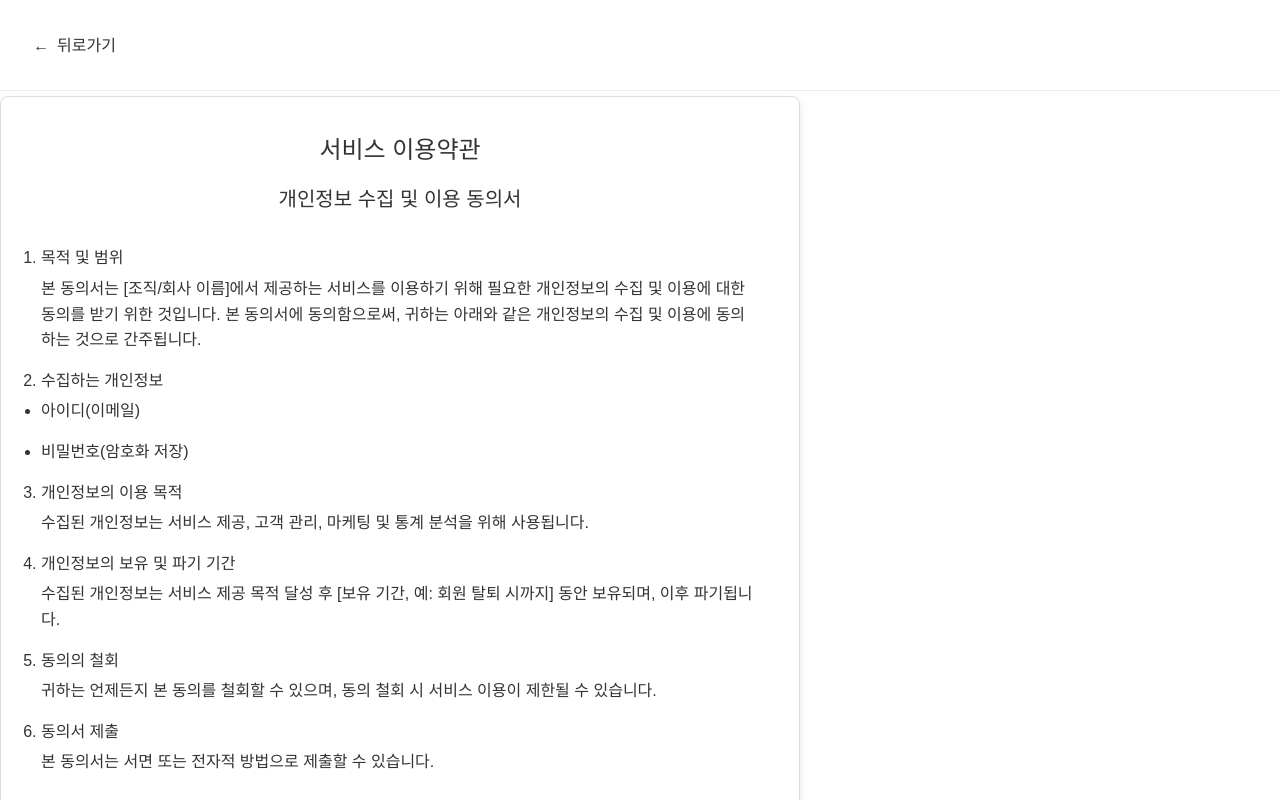
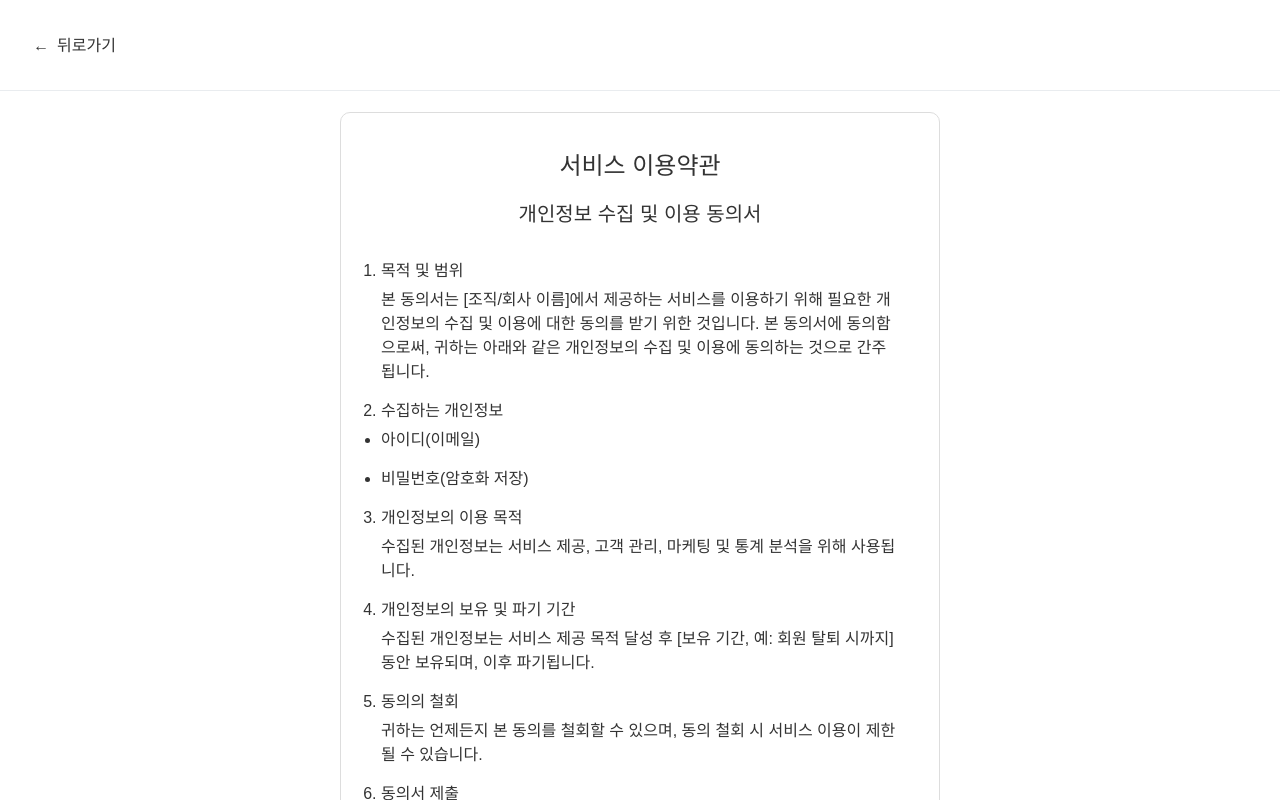
Before and after one commit to oz-4team/bbang-fe, a React (Vite) app: page /privacy in a window 1280 px wide. Shown: the top 800 px of the page. Built offline with nearby package versions, Linux system fonts and the light colour scheme; no server answers.

Commit message:
✨ Feat: 관리자 권한 신청 페이지 레이아웃 개선 및 스타일 수정

```diff
--- a/src/components/Privacy.jsx
+++ b/src/components/Privacy.jsx
@@ -1,6 +1,6 @@
-import React from 'react';
-import '../styles/Privacy.css'; // CSS 파일을 import
-import { useNavigate } from 'react-router-dom'; // React Router 사용
+import React from "react";
+import { useNavigate } from "react-router-dom"; // React Router 사용
+import "../styles/Privacy.css"; // CSS 파일을 import
 
 const Privacy = () => {
   const navigate = useNavigate(); // 페이지 이동을 위한 hook
@@ -10,14 +10,22 @@ const Privacy = () => {
   };
 
   return (
+    <>
+      <div className="outlet-container">
+        <div className="inner">
           <div className="privacy-policy-container">
             <h1 className="privacy-policy-title">서비스 이용약관</h1>
-      <h2 className="privacy-policy-subtitle">개인정보 수집 및 이용 동의서</h2>
+            <h2 className="privacy-policy-subtitle">
+              개인정보 수집 및 이용 동의서
+            </h2>
             <ol className="privacy-policy-list">
               <li>
                 <strong>목적 및 범위</strong>
                 <p>
-            본 동의서는 [조직/회사 이름]에서 제공하는 서비스를 이용하기 위해 필요한 개인정보의 수집 및 이용에 대한 동의를 받기 위한 것입니다. 본 동의서에 동의함으로써, 귀하는 아래와 같은 개인정보의 수집 및 이용에 동의하는 것으로 간주됩니다.
+                  본 동의서는 [조직/회사 이름]에서 제공하는 서비스를 이용하기
+                  위해 필요한 개인정보의 수집 및 이용에 대한 동의를 받기 위한
+                  것입니다. 본 동의서에 동의함으로써, 귀하는 아래와 같은
+                  개인정보의 수집 및 이용에 동의하는 것으로 간주됩니다.
                 </p>
               </li>
               <li>
@@ -29,15 +37,24 @@ const Privacy = () => {
               </li>
               <li>
                 <strong>개인정보의 이용 목적</strong>
-          <p>수집된 개인정보는 서비스 제공, 고객 관리, 마케팅 및 통계 분석을 위해 사용됩니다.</p>
+                <p>
+                  수집된 개인정보는 서비스 제공, 고객 관리, 마케팅 및 통계
+                  분석을 위해 사용됩니다.
+                </p>
               </li>
               <li>
                 <strong>개인정보의 보유 및 파기 기간</strong>
-          <p>수집된 개인정보는 서비스 제공 목적 달성 후 [보유 기간, 예: 회원 탈퇴 시까지] 동안 보유되며, 이후 파기됩니다.</p>
+                <p>
+                  수집된 개인정보는 서비스 제공 목적 달성 후 [보유 기간, 예:
+                  회원 탈퇴 시까지] 동안 보유되며, 이후 파기됩니다.
+                </p>
               </li>
               <li>
                 <strong>동의의 철회</strong>
-          <p>귀하는 언제든지 본 동의를 철회할 수 있으며, 동의 철회 시 서비스 이용이 제한될 수 있습니다.</p>
+                <p>
+                  귀하는 언제든지 본 동의를 철회할 수 있으며, 동의 철회 시
+                  서비스 이용이 제한될 수 있습니다.
+                </p>
               </li>
               <li>
                 <strong>동의서 제출</strong>
@@ -52,6 +69,9 @@ const Privacy = () => {
               </button>
             </div>
           </div>
+        </div>
+      </div>
+    </>
   );
 };
 
--- a/src/pages/AdminRequestPage.jsx
+++ b/src/pages/AdminRequestPage.jsx
@@ -1,11 +1,12 @@
+import axios from "axios";
 import React, { useState } from "react";
-import axios from "axios";
+import { useNavigate } from "react-router-dom";
+import { setupAxiosInterceptors } from "../api/axiosInterceptors";
 import "../styles/AdminRequest.css";
-import { useNavigate } from "react-router-dom";
 import { isValidPhone } from "../utils/validation";
-import { setupAxiosInterceptors } from "../api/axiosInterceptors";
 
-const API_BASE_URL = import.meta.env.VITE_API_BASE_URL || "http://3.35.108.208:8000";
+const API_BASE_URL =
+  import.meta.env.VITE_API_BASE_URL || "http://3.35.108.208:8000";
 
 const AdminRequestPage = () => {
   const [artistName, setArtistName] = useState("");
@@ -66,6 +67,9 @@ const AdminRequestPage = () => {
   };
 
   return (
+    <>
+      <div className="outlet-container">
+        <div className="inner">
           <div className="page-wrapper">
             <div className="admin-request-page">
               <h1 className="title">관리자 권한 신청</h1>
@@ -96,24 +100,39 @@ const AdminRequestPage = () => {
                     value={phone}
                     onChange={(e) => setPhone(e.target.value)}
                   />
-            {errors.phone && <p className="error-message">{errors.phone}</p>}
+                  {errors.phone && (
+                    <p className="error-message">{errors.phone}</p>
+                  )}
                 </label>
                 <label className="file-upload">
                   증빙서류 (사업자등록증)
-            <input type="file" accept="image/*" onChange={handleFileChange} />
+                  <input
+                    type="file"
+                    accept="image/*"
+                    onChange={handleFileChange}
+                  />
                 </label>
                 {preview && (
                   <div className="file-preview">
                     <img src={preview} alt="첨부파일 미리보기" />
                   </div>
                 )}
-          <p className="notice">* 소요시간은 1 ~ 2일 소요될 수 있습니다</p>
-          <button type="submit" className="submit-button" disabled={!file}>
+                <p className="notice">
+                  * 소요시간은 1 ~ 2일 소요될 수 있습니다
+                </p>
+                <button
+                  type="submit"
+                  className="submit-button"
+                  disabled={!file}
+                >
                   신청하기
                 </button>
               </form>
             </div>
           </div>
+        </div>
+      </div>
+    </>
   );
 };
 
--- a/src/pages/ForgotPasswordPage.jsx
+++ b/src/pages/ForgotPasswordPage.jsx
@@ -1,4 +1,4 @@
-import { useState, useEffect } from "react";
+import { useEffect, useState } from "react";
 import { sendPasswordResetEmail } from "../api/authApi";
 import "../styles/ForgotPassword.css";
 
@@ -15,7 +15,8 @@ function ForgotPasswordPage() {
 
   // 📦 이메일별 쿨타임 가져오기
   const getCooldownEndForEmail = (email) => {
-    const allCooldowns = JSON.parse(localStorage.getItem("passwordResetCooldowns")) || {};
+    const allCooldowns =
+      JSON.parse(localStorage.getItem("passwordResetCooldowns")) || {};
     return allCooldowns[email] || null;
   };
 
@@ -55,10 +56,14 @@ function ForgotPasswordPage() {
 
   // 쿨타임 저장
   const saveCooldownForEmail = (email) => {
-    const allCooldowns = JSON.parse(localStorage.getItem("passwordResetCooldowns")) || {};
+    const allCooldowns =
+      JSON.parse(localStorage.getItem("passwordResetCooldowns")) || {};
     const end = Date.now() + COOLDOWN_DURATION;
     allCooldowns[email] = end;
-    localStorage.setItem("passwordResetCooldowns", JSON.stringify(allCooldowns));
+    localStorage.setItem(
+      "passwordResetCooldowns",
+      JSON.stringify(allCooldowns)
+    );
     setCooldownEnd(end);
   };
 
@@ -111,6 +116,9 @@ function ForgotPasswordPage() {
   const isCooldown = cooldownEnd && Date.now() < cooldownEnd;
 
   return (
+    <>
+      <div className="outlet-container">
+        <div className="inner">
           <div className="page-wrapper">
             <div className="forgot-password-container">
               <h1>비밀번호 찾기</h1>
@@ -136,6 +144,9 @@ function ForgotPasswordPage() {
               {error && <p className="error-message">{error}</p>}
             </div>
           </div>
+        </div>
+      </div>
+    </>
   );
 }
 
--- a/src/styles/Privacy.css
+++ b/src/styles/Privacy.css
@@ -1,13 +1,11 @@
 .privacy-policy-container {
-    max-width: 800px; /* 최대 너비 */
-    padding: 40px; /* 내부 여백 */
-    background-color: #ffffff; /* 흰색 배경 */
-    border: 1px solid #ddd; /* 얇은 테두리 */
-    border-radius: 8px; /* 둥근 모서리 */
-    font-family: 'Arial', sans-serif;
-    color: #333;
-    line-height: 1.6;
-    box-shadow: 0px 4px 10px rgba(0, 0, 0, 0.1); /* 그림자 효과 */
+    max-width: 600px;
+    margin: auto;
+    padding: 40px;
+    border: 1px solid #ddd;
+    border-radius: 10px;
+    background-color: #fff;
+    font-family: "Arial", sans-serif;
   }
 
   /* 제목 스타일 */
--- a/src/styles/SignupForm.css
+++ b/src/styles/SignupForm.css
@@ -1,8 +1,8 @@
 /* 회원가입 폼 */
 .signup-form {
-  width: 400px;
+ max-width: 500px;
   margin: auto;
-  padding: 30px;
+  padding: 24px;
   border: 1px solid #ddd;
   border-radius: 10px;
   background-color: #fff;
@@ -170,7 +170,7 @@ select:focus {
 .submit-button {
   width: 100%;
   padding: 14px 0;
-  background-color: #4a90e2;
+  background-color: #646cff;
   color: white;
   font-size: 16px;
   font-weight: bold;
```
Also changed, not shown: src/pages/SignUpPage.jsx (+27 -16 lines). Lines whose indentation alone changed are shown as unchanged.
